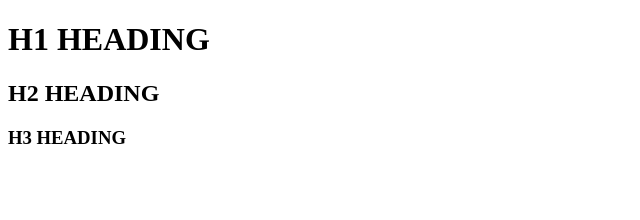
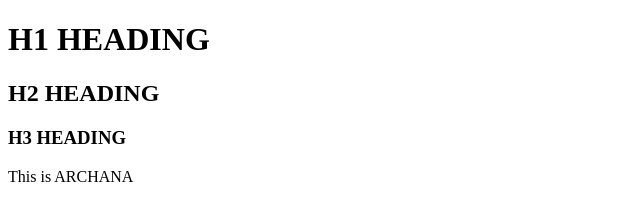
Before and after one commit to saiarchana463/coursera, a website: page index.html in a window 1280 px wide. Shown: the whole page, without its empty margins (0-640 px from the left). Drawn offline with Linux system fonts and the light colour scheme.

Commit message:
fourth commit

```diff
--- a/index.html
+++ b/index.html
@@ -10,5 +10,6 @@
     <h1>H1 HEADING</h1>
     <h2>H2 HEADING</h2>
     <h3>H3 HEADING</h3>
+    <p>This is ARCHANA</p>
 </body>
 </html>
```
Also changed, not shown: package.json (added, +24 -0 lines), 2 other files.
